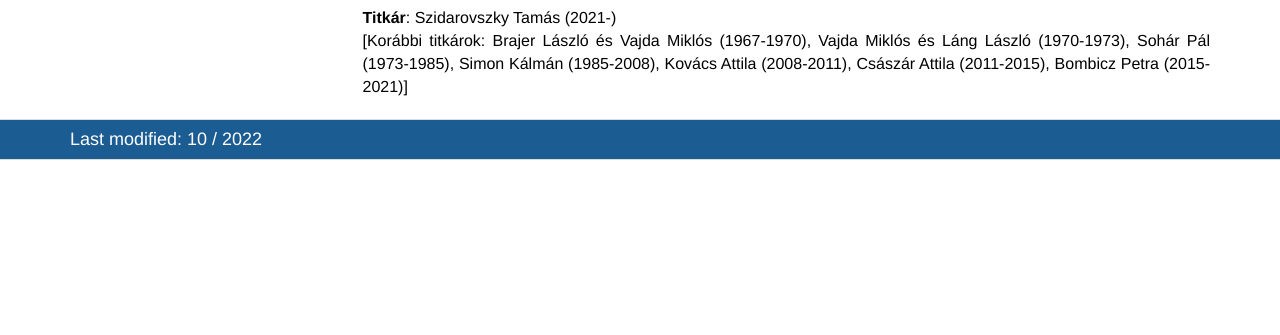
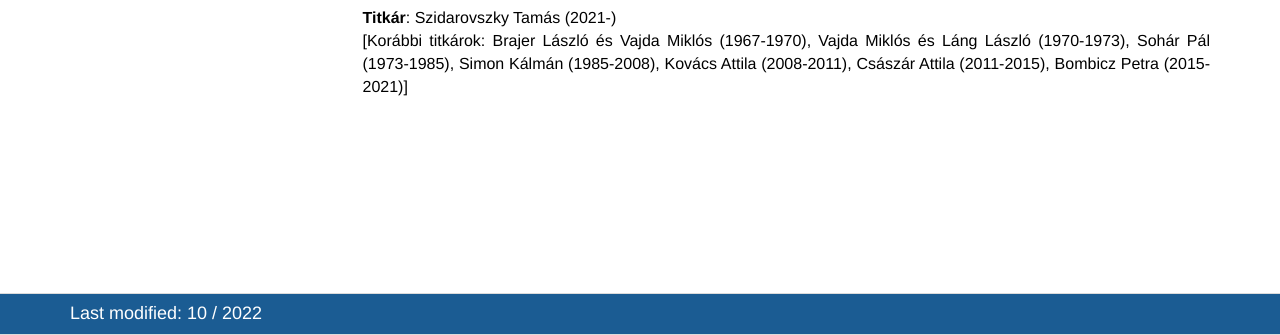
Before and after one commit to ammb-honlap/ammb-honlap.github.io, a plain HTML site: page index.html in a window 1280 px wide. Shown: the part 465-800 px from the top of the page. Drawn offline with nearby package versions, Linux system fonts and the light colour scheme; some packages are replaced by stand-ins of ours; a script that the page names is missing.

Commit message:
Update stilus.css

```diff
--- a/css/stilus.css
+++ b/css/stilus.css
@@ -11,9 +11,9 @@
 	background: url(preloader_2.gif) center no-repeat #fff;
 }
 
-/*#bodycontent {
-    display: noe;
-}*/
+#bodycontent {
+     overflow-x: hidden;
+}
 
 #focim {
     background-color: #1B5C93;
@@ -98,9 +98,9 @@
 	color: white;
     	border-bottom: 1px solid #dbdbdb;
 	border-top: 1px solid #dbdbdb;
-    /*position: absolute;
-    width: 100%;
-    bottom: 0;*/
+    	position: fixed;
+   	bottom: 0;
+   	width: 100%;
 	}
 
 #szeles {
```
